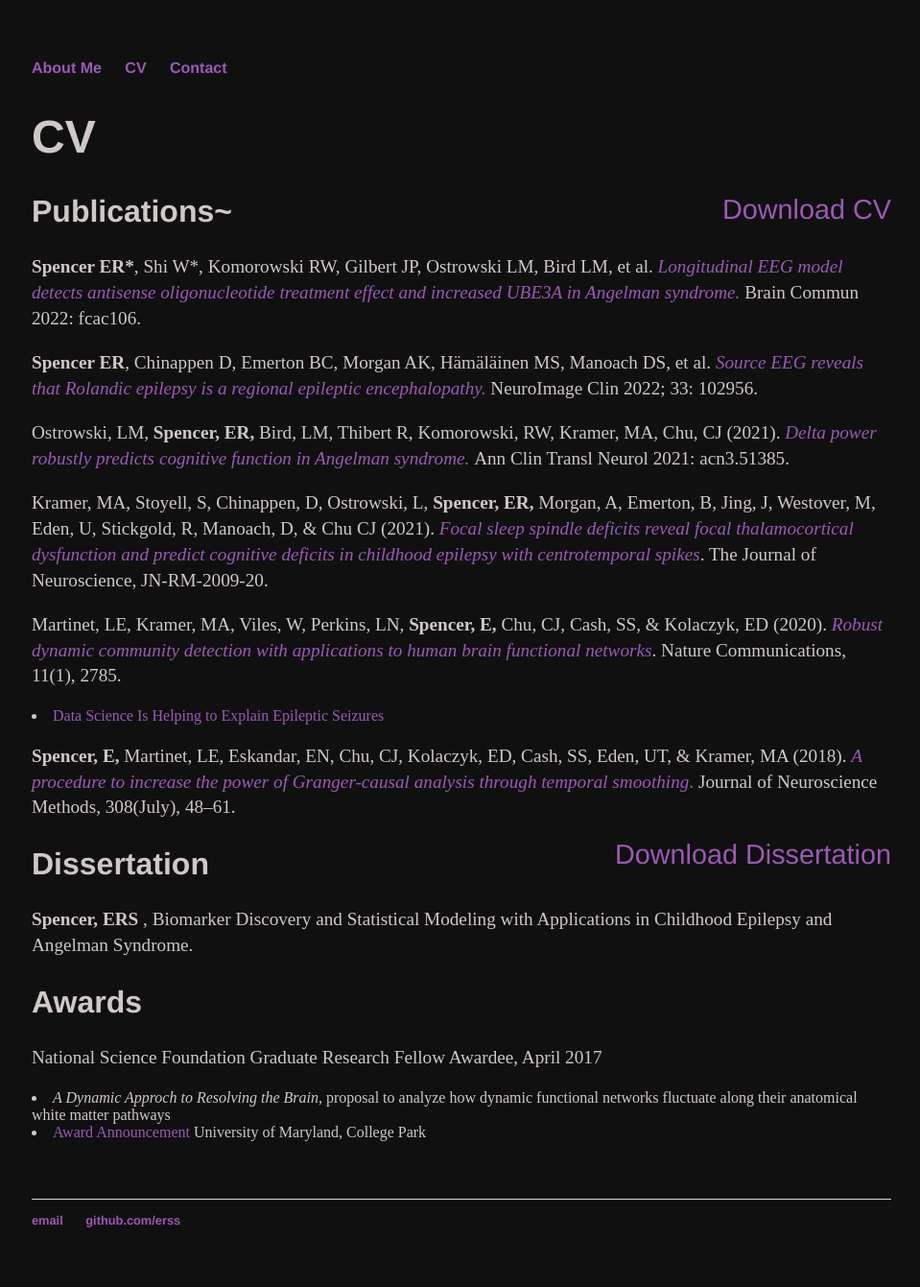
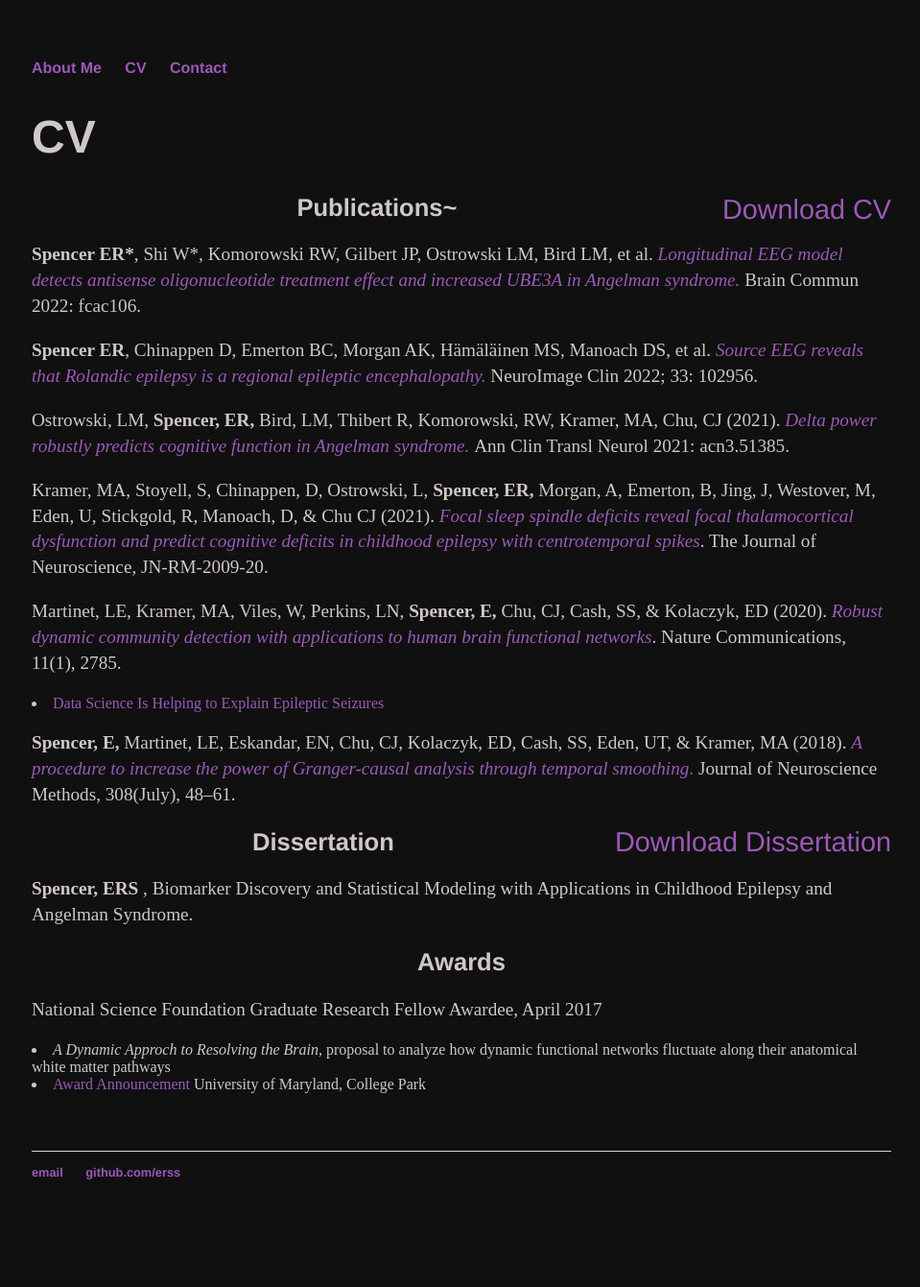
Before and after one commit to erss/erss.github.io, a Jekyll site: the page built from cv/index.html, in a window 1280 px wide. Shown: the whole page at 96% size, without its empty margins (159-1118 px from the left). Built offline with Jekyll 4.4.1, drawn with Linux system fonts in a browser that asks for light colours; after the commit the page ends 1290 px from its top, so only the background shows below that.

Commit message:
Update main.css

```diff
--- a/css/main.css
+++ b/css/main.css
@@ -26,7 +26,7 @@ ul.posts li { list-style: none; }
 /* CV */
 .cv { margin: 0px 0px 60px; }
 .cv h1 { font-size: 3em; }
-.cv h2 { font-size: 2em; }
+.cv h2 { text-align: center; font-size: 1.6em; }
 p.cv {text-indent: -36px; padding-left: 36px;}
 li.cv {padding-left: 36px;}
 .cv address, .cv .download { font-family: 'Helvetica', 'Arial', 'Sans-Serif'; }
```
